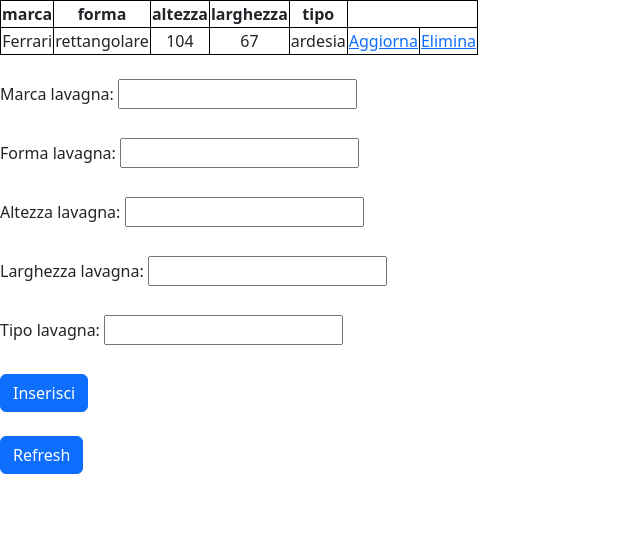
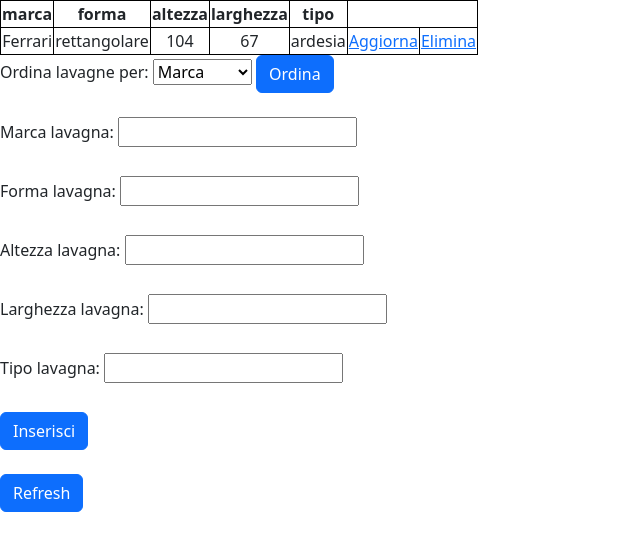
Before and after one commit to st10784-cmd/VF-BoccoliFilippo, a PHP site: page /index.php in a window 1280 px wide. Shown: the top 551 px of the page, without its empty margins (0-640 px from the left). Run offline with PHP 8.4, Linux system fonts and the light colour scheme; data comes from the database, SQL or seed files in the repository.

Commit message:
Aggiustamenti del codide Preparazione al compito, modifiche per accoglierele la funzione ordina

```diff
--- a/index.php
+++ b/index.php
@@ -2,7 +2,7 @@
 require_once "models/ClsLavagnaDMO.php";
 require_once "bl/ClsLavagnaBL.php";
 session_start();
-
+//Premi Ctrl + Shift + H
 //varibili per rendere più dinamica la pagina HTML
 $main_mode = "Inserisci"; //Testo nel bottone principale
 $main_titolo = "Catalogo lavagne"; //Testo del titolo
@@ -42,6 +42,10 @@ switch($mode)
 
 	case 'modify':
         aggiorna();//Eseguo gli aggiornamenti
+		break;
+
+	case 'order':
+        ordina();
 		break;
 
 	default:
@@ -147,6 +151,10 @@ function aggiorna(){
     ClsLavagnaBL::Modifica($modified_lavagna, $id);
 }
 
+function ordina()
+{
+
+}
 // #endregion
 
 function generaTabella(&$testoHtml)
@@ -178,6 +186,7 @@ function generaTabella(&$testoHtml)
     $testoHtml .= "</table>";
 }
 
+//<option value="bianco"<?php echo $upd_colore[3] ? "selected" : ""?;>>Bianco</option>
 ?>
 
 <!doctype html>
@@ -187,12 +196,23 @@ function generaTabella(&$testoHtml)
     <meta name="viewport" content="width=device-width, initial-scale=1">
     <title>INVENTARIO LAVAGNE</title>
     <link href="https://cdn.jsdelivr.net/npm/bootstrap@5.3.3/dist/css/bootstrap.min.css" rel="stylesheet" integrity="sha384-QWTKZyjpPEjISv5WaRU9OFeRpok6YctnYmDr5pNlyT2bRjXh0JMhjY6hW+ALEwIH" crossorigin="anonymous">
-	<link rel="stylesheet" href="css/default.css">
 	<link rel="stylesheet" href="css/tabelle.css">
   </head>
   <body>
     <div><?php echo $tabellaLavagne;?></div>
-
+	<form action="index.php?order=" method="POST">
+        <div>
+            <label class="form-label">Ordina lavagne per: </label>
+            <select name="order" id="order">
+            <option value="marca">Marca</option>
+            <option value="forma">Forma</option>
+            <option value="altezza">Altezza</option>
+            <option value="larghezza">Larghezza</option>
+            <option value="tipo">Tipo</option>
+            </select>
+            <button type="submit" name ="Ordina" class="btn btn-primary">Ordina</button>
+        </div>
+    </form>
 	<br>
 	<form action="<?php echo $destinazione_pag; ?>" method="POST">
             <div>
```
Also changed, not shown: css/index.html (deleted), db/VF-BoccoliFilippo.sql (renamed from VF-BoccoliFilippo.sql), db/index.html (deleted).
